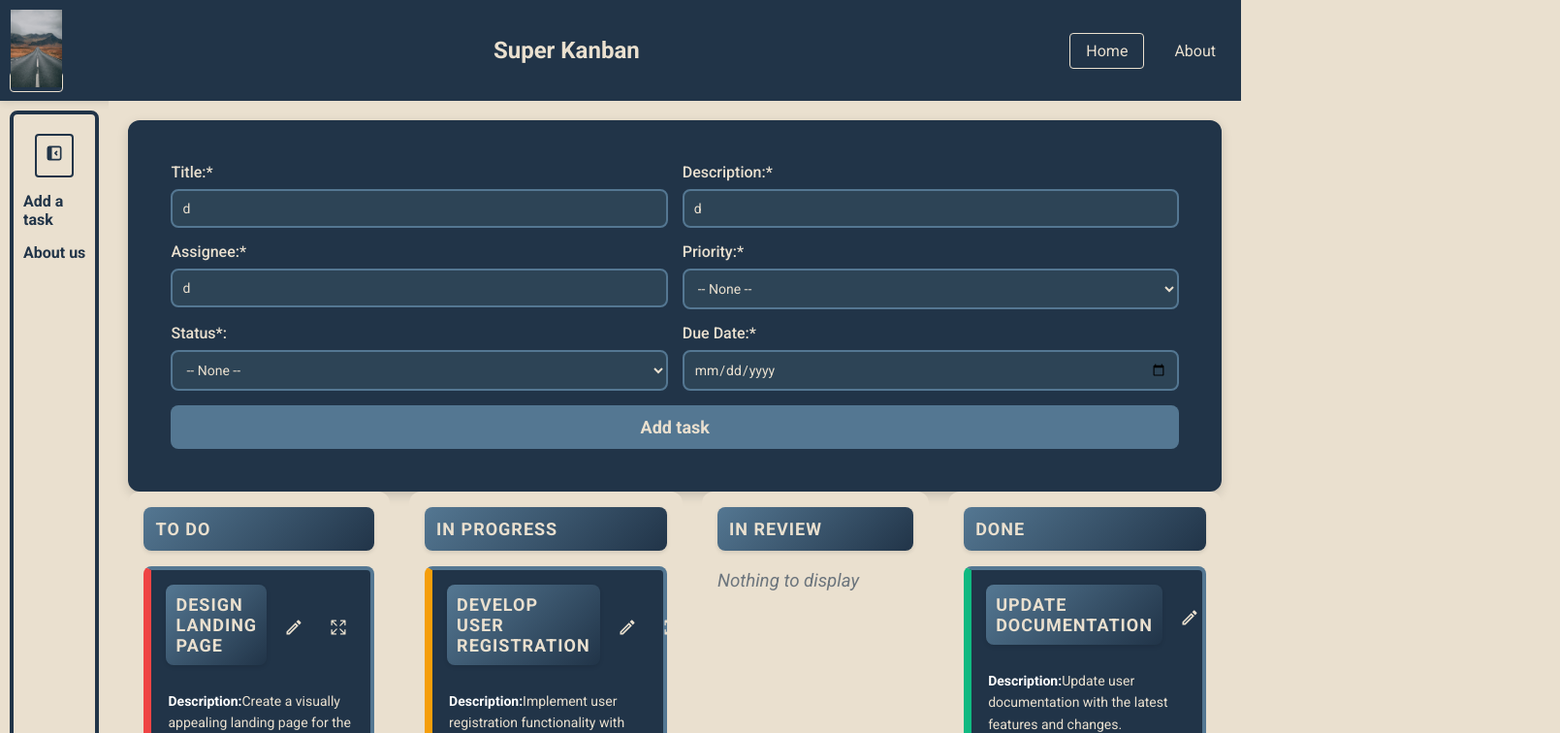
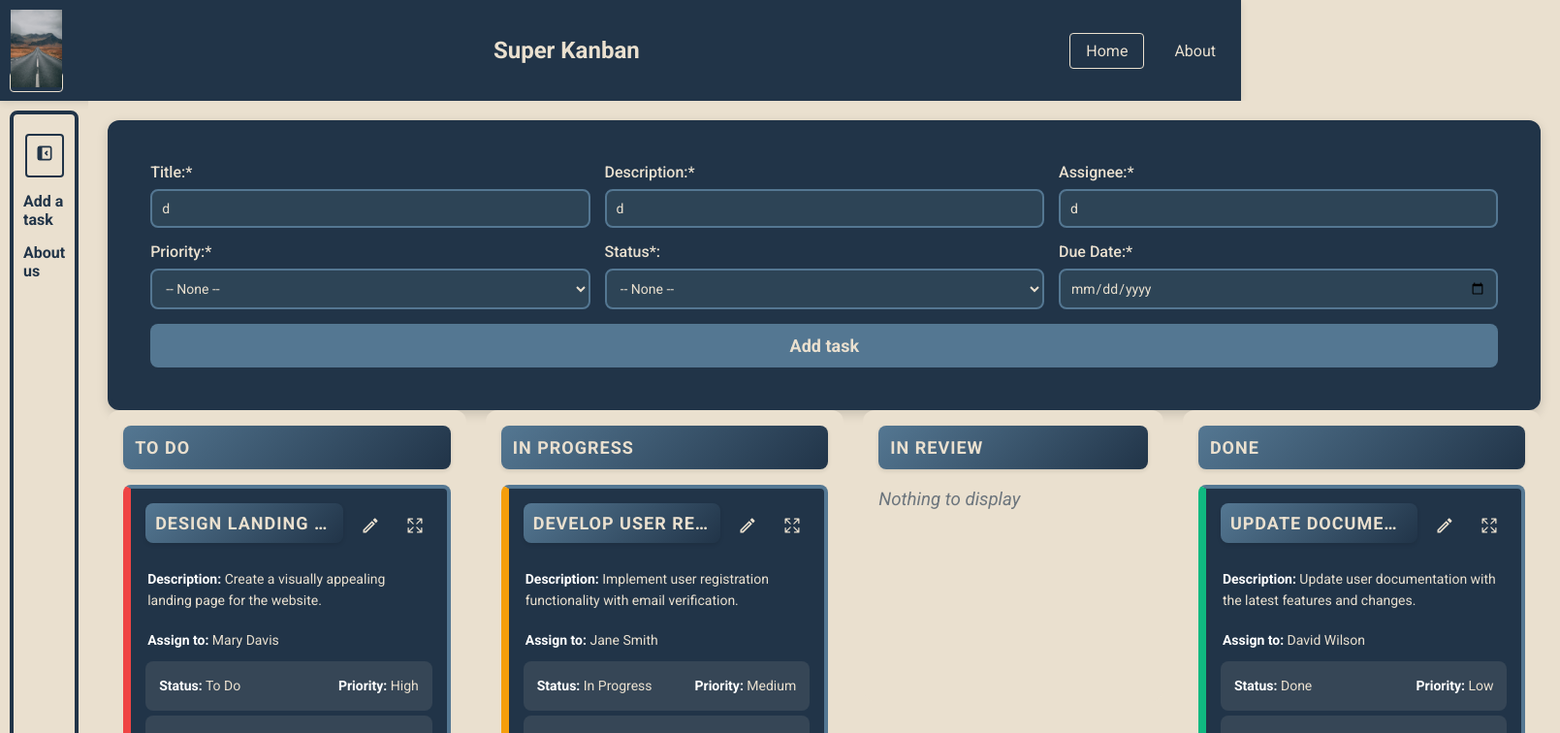
Before and after one commit to MassFuer/Kanban-Board, a React (Vite) app in the folder kanban-board/: page / in a window 1280 px wide. Shown: the top 756 px of the page at 97% size, 1609 px wide, since content can reach past the window. Built offline with nearby package versions, Linux system fonts and the light colour scheme.

Commit message:
Style modified - Taskcard description

```diff
--- a/kanban-board/src/App.css
+++ b/kanban-board/src/App.css
@@ -323,11 +323,13 @@ footer a:hover {
 
 .task-card h2 {
   color: #eae0cf;
-  padding:10px;
-
+  padding: 10px;
   margin: 0;
   flex: 1;
   font-size: 18px;
+  white-space: nowrap;
+  overflow: hidden;
+  text-overflow: ellipsis;
 }
 
 .task-card-actions {
@@ -344,6 +346,15 @@ footer a:hover {
   line-height: 1.6;
   text-align: left;
   margin: 4px 0;
+}
+
+.description {
+  min-height: 50px;
+  display: -webkit-box;
+  -webkit-line-clamp: 2;
+  -webkit-box-orient: vertical;
+  overflow: hidden;
+  text-overflow: ellipsis;
 }
 
 .task-card p strong {
--- a/kanban-board/src/components/TaskCard.jsx
+++ b/kanban-board/src/components/TaskCard.jsx
@@ -45,8 +45,8 @@ function TaskCard({ task, handleDelete, handleDragStart, handleDrop }) {
             </NavLink>
           </div>
         </div>
-        <p>
-          <strong>Description:</strong>
+        <p className="description">
+          <strong>Description: </strong>
           {task.description}
         </p>
         <p>
```
